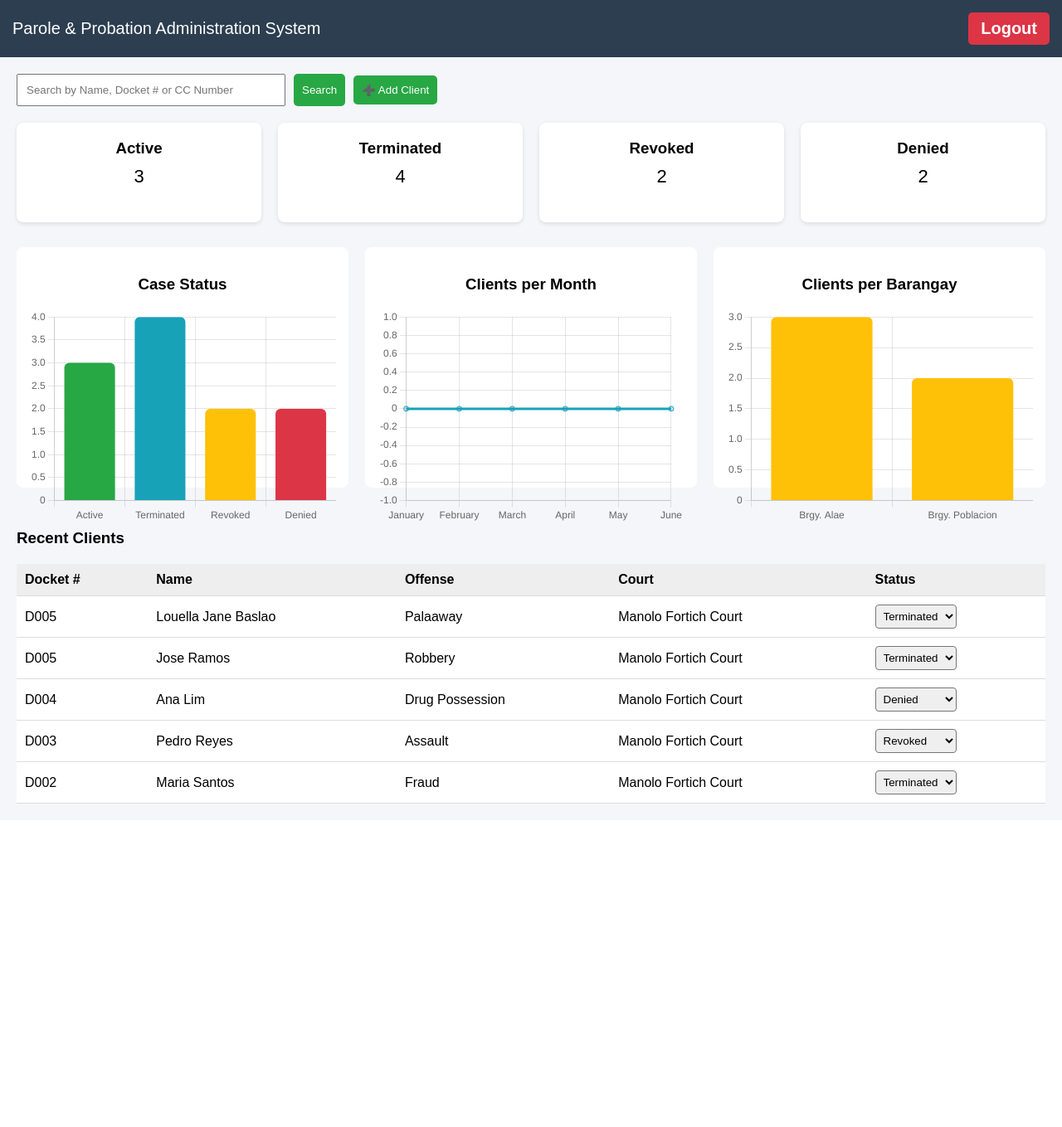
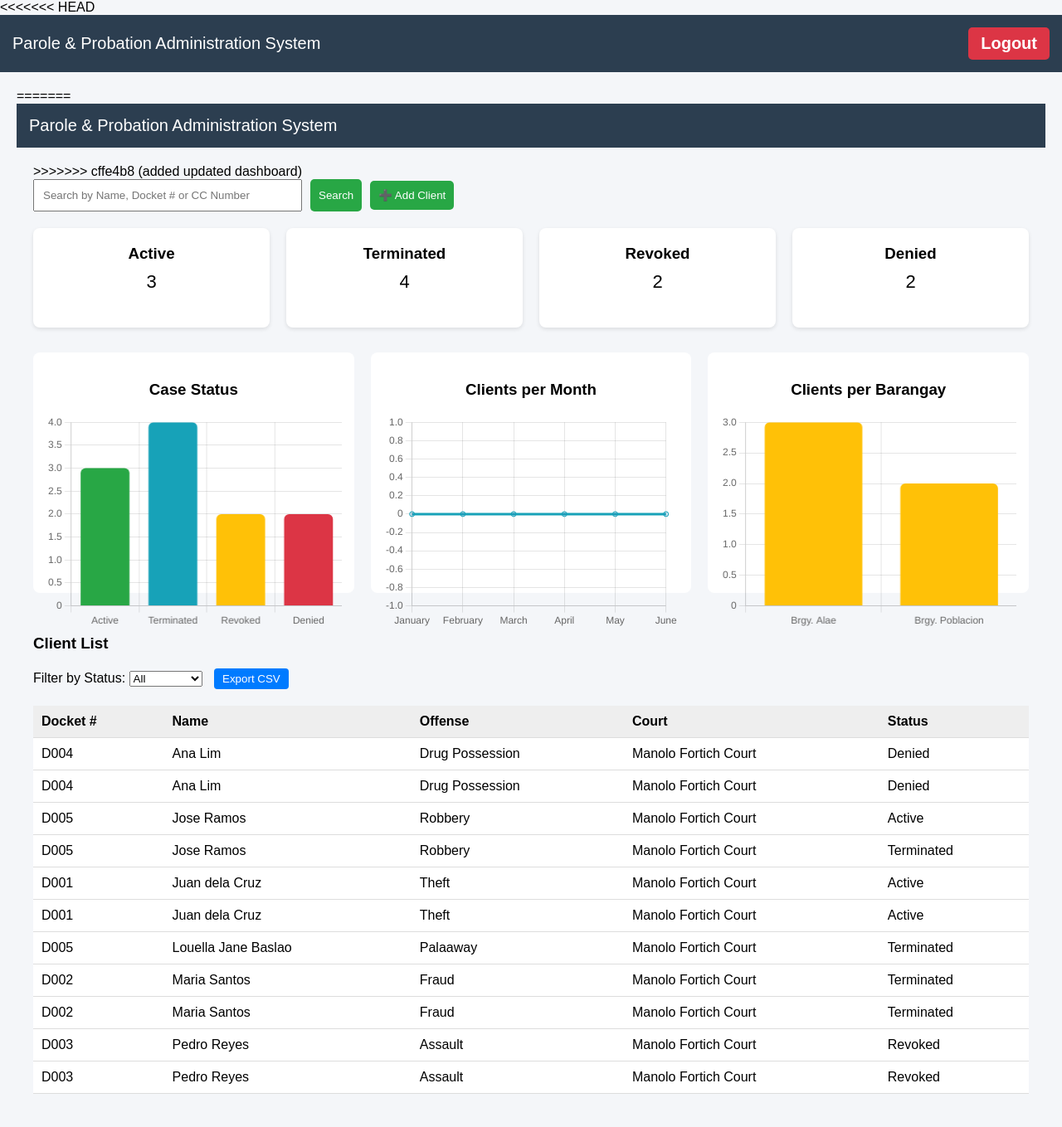
Before and after one commit to jamlagz28/Bukidnon-Parole-Probation---Inventory-System-for-Clients, a PHP site: page /dashboard.php in a window 1280 px wide. Shown: the whole page at 83% size. Before the commit the page ends 969 px from the top, so only its background shows below. Run offline with PHP 8.4, Linux system fonts and the light colour scheme; data comes from the database, SQL or seed files in the repository.

Commit message:
added updated dashboard

```diff
--- a/dashboard.php
+++ b/dashboard.php
@@ -7,8 +7,8 @@
     $revoked = mysqli_num_rows(mysqli_query($conn,"SELECT * FROM clients WHERE status='Revoked'"));
     $denied = mysqli_num_rows(mysqli_query($conn,"SELECT * FROM clients WHERE status='Denied'"));
 
-/* RECENT CLIENTS */
-$recent = mysqli_query($conn,"SELECT * FROM clients ORDER BY id DESC LIMIT 5");
+    /* ALL CLIENTS ALPHABETICALLY */
+    $all_clients = mysqli_query($conn,"SELECT * FROM clients ORDER BY name ASC");
 
     /* PLACEHOLDER DATA FOR MONTHLY GRAPH */
     $month_labels = ["January","February","March","April","May","June"];
@@ -56,6 +56,7 @@
     </head>
     <body>
 
+<<<<<<< HEAD
 <div class="header" style="display:flex; justify-content:space-between; align-items:center;">
     <span>Parole & Probation Administration System</span>
     <a href="logout.php" style="
@@ -71,6 +72,10 @@
     </a>
 </div>
 <div class="container">
+=======
+    <div class="header">Parole & Probation Administration System</div>
+    <div class="container">
+>>>>>>> cffe4b8 (added updated dashboard)
 
     <!-- SEARCH + ADD CLIENT BUTTON -->
     <div class="search-box">
@@ -78,7 +83,6 @@
     <input type="text" name="search" placeholder="Search by Name, Docket # or CC Number">
     <button type="submit">Search</button>
     </form>
-<!-- Add Client Icon/Button -->
     <button id="addClientBtn">&#x2795; Add Client</button>
     </div>
 
@@ -97,26 +101,32 @@
         <div class="graph"><h3 style="text-align:center;">Clients per Barangay</h3><canvas id="barangayChart"></canvas></div>
     </div>
 
-<!-- RECENT CLIENTS TABLE -->
-<h3>Recent Clients</h3>
+    <!-- CLIENT LIST TABLE -->
+    <h3>Client List</h3>
+
+    <!-- Filter + CSV Export -->
+    <label for="statusFilter">Filter by Status:</label>
+    <select id="statusFilter">
+    <option value="">All</option>
+    <option value="Active">Active</option>
+    <option value="Terminated">Terminated</option>
+    <option value="Revoked">Revoked</option>
+    <option value="Denied">Denied</option>
+    </select>
+
+    <button id="exportCsvBtn" style="margin-left:10px;padding:5px 10px;background:#007bff;color:white;border:none;border-radius:4px;cursor:pointer;">Export CSV</button>
+
     <table id="clientsTable">
     <tr>
     <th>Docket #</th><th>Name</th><th>Offense</th><th>Court</th><th>Status</th>
     </tr>
-<?php while($row = mysqli_fetch_assoc($recent)){ ?>
-<tr>
+    <?php while($row = mysqli_fetch_assoc($all_clients)){ ?>
+    <tr data-status="<?php echo $row['status']; ?>">
     <td><?php echo $row['docket_number']; ?></td>
     <td><?php echo $row['name']; ?></td>
     <td><?php echo $row['offense']; ?></td>
     <td><?php echo $row['court']; ?></td>
-<td>
-  <select class="status-dropdown" data-client-id="<?php echo $row['id']; ?>">
-    <option value="Active" <?php if($row['status']=='Active') echo 'selected'; ?>>Active</option>
-    <option value="Terminated" <?php if($row['status']=='Terminated') echo 'selected'; ?>>Terminated</option>
-    <option value="Revoked" <?php if($row['status']=='Revoked') echo 'selected'; ?>>Revoked</option>
-    <option value="Denied" <?php if($row['status']=='Denied') echo 'selected'; ?>>Denied</option>
-  </select>
-</td>
+    <td><?php echo $row['status']; ?></td>
     </tr>
     <?php } ?>
     </table>
@@ -144,7 +154,7 @@
     </div>
 
     <script>
-// GRAPHS
+    // CHARTS (unchanged)
     const ctxCase = document.getElementById('caseChart');
     const caseChart = new Chart(ctxCase,{type:'bar',data:{labels:['Active','Terminated','Revoked','Denied'],datasets:[{data:[<?php echo $active;?>,<?php echo $terminated;?>,<?php echo $revoked;?>,<?php echo $denied;?>],backgroundColor:['#28a745','#17a2b8','#ffc107','#dc3545'],borderRadius:6}]},options:{plugins:{legend:{display:false}},responsive:true,maintainAspectRatio:false}});
 
@@ -154,7 +164,7 @@
     const ctxBarangay = document.getElementById('barangayChart');
     new Chart(ctxBarangay,{type:'bar',data:{labels: <?php echo json_encode($barangay_labels); ?>, datasets:[{label:'Clients per Barangay', data: <?php echo json_encode($barangay_data); ?>, backgroundColor:'#ffc107', borderRadius:6}]},options:{plugins:{legend:{display:false}},responsive:true,maintainAspectRatio:false, scales:{x:{ticks:{autoSkip:false}}}}});
 
-// AJAX Status Update
+    // AJAX Status Update (unchanged)
     $(document).ready(function(){
     $('.status-dropdown').change(function(){
         var clientId = $(this).data('client-id');
@@ -175,18 +185,52 @@
             }
         });
     });
+
+    // FILTER BY STATUS
+    $('#statusFilter').change(function(){
+        var selected = $(this).val();
+        $('#clientsTable tr').each(function(index){
+            if(index===0) return; // skip header
+            var rowStatus = $(this).data('status');
+            if(selected==="" || rowStatus===selected){
+                $(this).show();
+            } else {
+                $(this).hide();
+            }
+        });
     });
 
-// MODAL
+    // EXPORT TO CSV
+    $('#exportCsvBtn').click(function(){
+        var csv = [];
+        $('#clientsTable tr:visible').each(function(){
+            var row = [];
+            $(this).find('th, td').each(function(){
+                row.push('"'+$(this).text().trim()+'"');
+            });
+            csv.push(row.join(','));
+        });
+        var csvString = csv.join("\n");
+        var blob = new Blob([csvString], { type: 'text/csv;charset=utf-8;' });
+        var link = document.createElement("a");
+        link.href = URL.createObjectURL(blob);
+        link.download = "clients_list.csv";
+        document.body.appendChild(link);
+        link.click();
+        document.body.removeChild(link);
+    });
+    });
+
+    // MODAL (unchanged)
     const modal = document.getElementById('addClientModal');
     const btn = document.getElementById('addClientBtn');
     const span = document.getElementsByClassName('close-btn')[0];
 
     btn.onclick = ()=>modal.style.display='block';
     span.onclick = ()=>modal.style.display='none';
-window.onclick = (e)=>{if(e.target==modal) modal.style.display='none';}
+    window.onclick = (e)=>{if(e.target==modal) modal.style.display='none'}
 
-// SAVE CLIENT VIA AJAX
+    // SAVE CLIENT VIA AJAX (unchanged)
     $('#saveClientBtn').click(function(){
         let docket = $('#docket_number').val();
         let name = $('#name').val();
```
Also changed, not shown: add_client.php (+42 -10 lines), delete_client.php (added, +15 -0 lines). Lines whose indentation alone changed are shown as unchanged.
